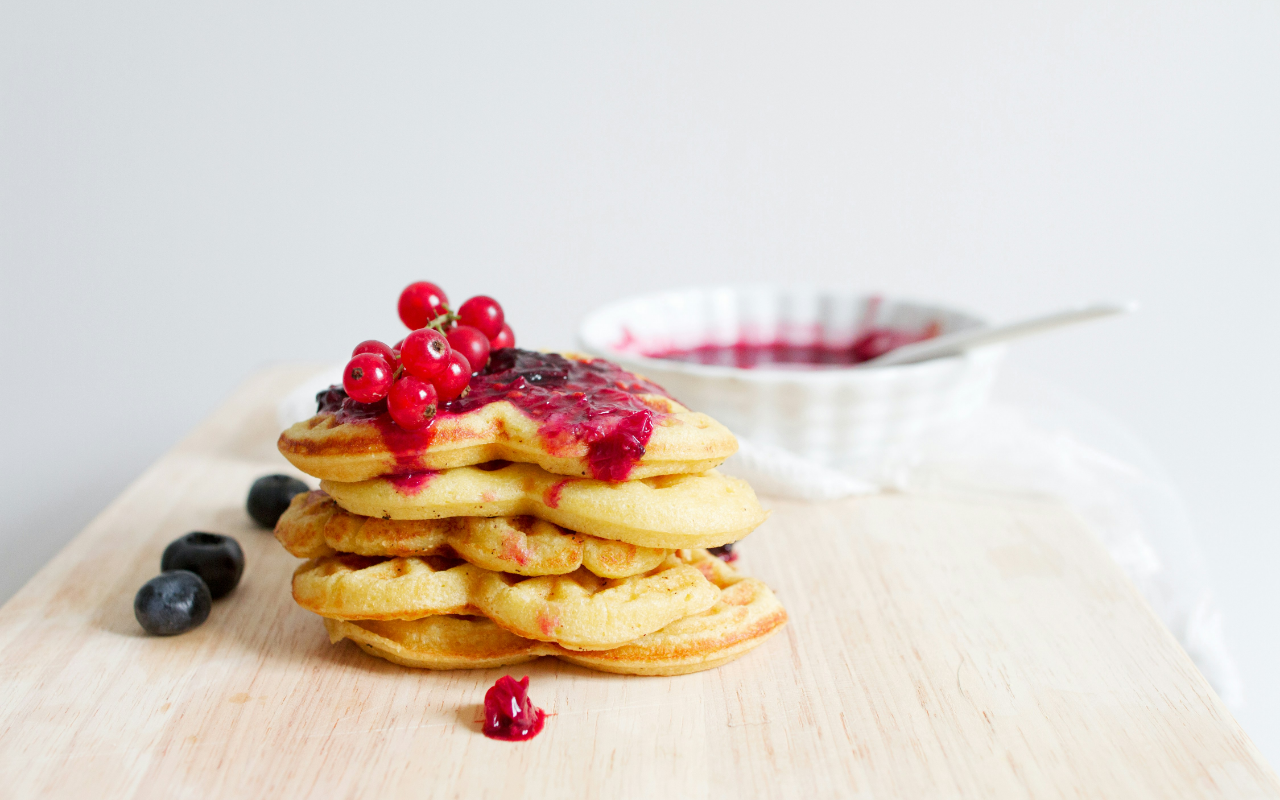
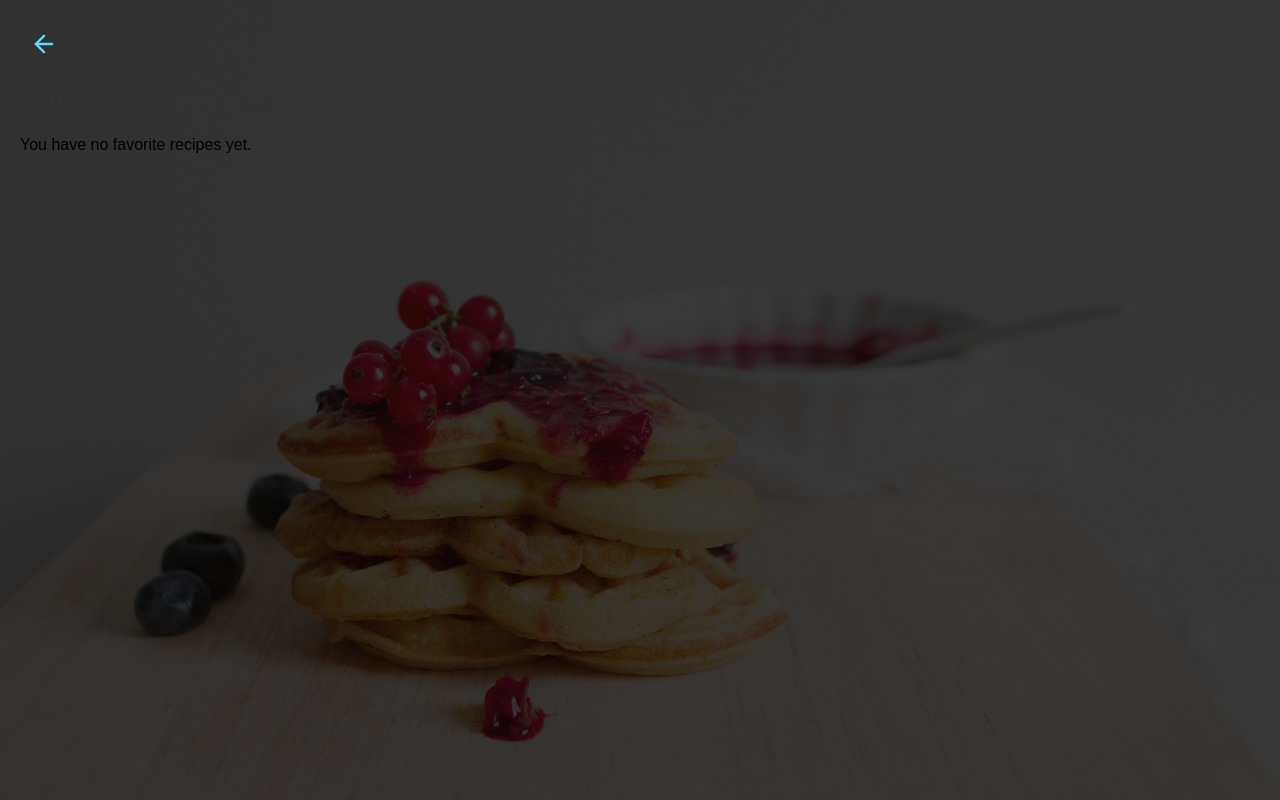
Before and after one commit to Aarcha1714/Dishdiscover, a React (Create React App) app: page /favorites in a window 1280 px wide. Before the commit this address had no page. Built offline with nearby package versions, Linux system fonts and the light colour scheme.

Commit message:
first commit

```diff
--- a/public/index.html
+++ b/public/index.html
@@ -24,7 +24,7 @@
       work correctly both with client-side routing and a non-root public URL.
       Learn how to configure a non-root public URL by running `npm run build`.
     -->
-    <title>React App</title>
+    <title>Dish Discover</title>
   </head>
   <body>
     <noscript>You need to enable JavaScript to run this app.</noscript>
--- a/src/App.js
+++ b/src/App.js
@@ -1,14 +1,24 @@
 import React from 'react';
+import { useState } from 'react';
 import { BrowserRouter as Router, Routes, Route } from 'react-router-dom';
 import Home from './pages/Home';
 import './App.css';
 import RecipeDetails from './pages/RecipeDetails';
+import Favorites from './pages/Favorites';
 
 const App = () => {
+  const [favoriteRecipes, setFavoriteRecipes] = useState([]);
   return (
     <Router>
       <Routes>
-        <Route path="/" element={<Home />} />
+      <Route
+          path="/"
+          element={<Home favoriteRecipes={favoriteRecipes} setFavoriteRecipes={setFavoriteRecipes} />}
+        />
+        <Route
+          path="/favorites"
+          element={<Favorites favoriteRecipes={favoriteRecipes} />}
+        />
         <Route path="/recipe/:id" element={<RecipeDetails />} />
       </Routes>
     </Router>
--- /dev/null
+++ b/src/pages/Favorites.js
@@ -0,0 +1,40 @@
+import React from 'react';
+import styles from './Favorites.module.css';
+import { useNavigate, useLocation  } from 'react-router-dom';
+import { FiArrowLeft } from 'react-icons/fi';
+
+const Favorites = ({ favoriteRecipes }) => {
+    const navigate = useNavigate();
+    const location = useLocation();
+  const previousSearch = location.state?.previousSearch || [];
+  const previousRecipes = location.state?.previousRecipes || [];
+  const handleBackClick = () => {
+    navigate('/', { state: { previousSearch, previousRecipes } });
+  };
+const handleRecipeClick = (id) => {
+    navigate(`/recipe/${id}`);
+};
+  return (
+    <div className={styles.container}>
+      <button className={styles.backButton} onClick={handleBackClick}>
+        <FiArrowLeft className={styles.arrowIcon} />
+      </button>
+      <h2>Your Favorite Recipes</h2>
+      {favoriteRecipes.length > 0 ? (
+        <div className={styles.recipesContainer}>
+          {favoriteRecipes.map((recipe) => (
+            <div key={recipe.id} onClick={() => handleRecipeClick(recipe.id)} className={styles.recipeCard}>
+              <h3>{recipe.title}</h3>
+              <img src={recipe.image} alt={recipe.title} className={styles.recipeImage} />
+              <p>Used Ingredients: {recipe.usedIngredientCount}</p>
+            </div>
+          ))}
+        </div>
+      ) : (
+        <p>You have no favorite recipes yet.</p>
+      )}
+    </div>
+  );
+};
+
+export default Favorites;
--- /dev/null
+++ b/src/pages/Favorites.module.css
@@ -0,0 +1,61 @@
+.container {
+    padding: 20px;
+  }
+
+  h2 {
+    margin-bottom: 20px;
+    color: #333;
+  }
+
+  .recipesContainer {
+    display: grid;
+    grid-template-columns: repeat(auto-fit, minmax(250px, 1fr)); /* Responsive grid */
+    gap: 24px; /* Larger gaps between cards */
+    padding: 10px;
+    width: 100%; /* Full width for alignment */
+  }
+
+  /* Individual recipe card styling */
+  .recipeCard {
+    border: 1px solid rgba(209, 213, 219, 0.3); /* Lighter border */
+    padding: 20px;
+    border-radius: 12px;
+    background: #ffffff; /* White background for contrast */
+    text-align: center;
+    box-shadow: 0 8px 20px rgba(0, 0, 0, 0.1); /* Deeper shadow */
+    transition: all 0.3s ease;
+    cursor: pointer;
+  }
+
+  .recipeCard:hover {
+    transform: translateY(-5px) scale(1.03); /* Slight zoom and lift on hover */
+    box-shadow: 0 10px 24px rgba(0, 0, 0, 0.2); /* Stronger hover shadow */
+  }
+
+
+  .recipeCard img {
+    width: 100%;
+    border-radius: 5px;
+    margin-bottom: 10px;
+  }
+
+  .backButton {
+    background: none;
+    border: none;
+    cursor: pointer;
+    padding: 10px;
+    margin-bottom: 20px;
+    display: flex;
+    align-items: center;
+    justify-content: flex-start;
+  }
+
+  .arrowIcon {
+    font-size: 28px;
+    color: #61dafb; /* Vibrant blue */
+    transition: transform 0.2s ease-in-out;
+  }
+
+  .backButton:hover .arrowIcon {
+    transform: translateX(-6px); /* Slide left on hover */
+  }
--- a/src/pages/Home.js
+++ b/src/pages/Home.js
@@ -3,19 +3,20 @@ import CreatableSelect from 'react-select/creatable';
 import styles from './Home.module.css';
 import { useNavigate, useLocation } from 'react-router-dom';
 import { TailSpin } from 'react-loader-spinner';
+import { FaHeart, FaRegHeart } from 'react-icons/fa';
 import data from './data';
 
-// const API_KEY = '6e837d10e4614b47a57625349a547e60';
-const API_KEY = 'db258a1c37374b2ab455c036a69e609a';
+const API_KEY = '6e837d10e4614b47a57625349a547e60';
+// const API_KEY = 'db258a1c37374b2ab455c036a69e609a';
 const INITIAL_SEARCH_QUERY = 'tomato'; // Example initial search query
 
-const Home = () => {
+const Home = ({favoriteRecipes, setFavoriteRecipes}) => {
   const [colourOptions, setColourOptions] = useState([]);
   const [selectedOptions, setSelectedOptions] = useState([]);
   console.log(selectedOptions.length);
   const [recipes, setRecipes] = useState([]);
   const [isLoading, setIsLoading] = useState(false);
-  console.log(recipes);
+  console.log(favoriteRecipes);
   const navigate = useNavigate();
   const location = useLocation();
   useEffect(() => {
@@ -102,7 +103,22 @@ const Home = () => {
   const handleRecipeClick = (id) => {
     navigate(`/recipe/${id}`, { state: { previousSearch: selectedOptions, previousRecipes: recipes } });
   };
+  const handleFavoriteClick = (recipe) => {
+    setFavoriteRecipes((prevFavorites) => {
+      // Check if the recipe already exists in favorites
+      const isFavorite = prevFavorites.some(favRecipe => favRecipe.id === recipe.id);
 
+      if (isFavorite) {
+        // Remove the recipe from favorites
+        return prevFavorites.filter(favRecipe => favRecipe.id !== recipe.id);
+      } else {
+        // Add the recipe to favorites
+        return [...prevFavorites, recipe];
+      }
+    });
+  };
+
+  const isFavorite = (recipeId) => favoriteRecipes?.length&&favoriteRecipes?.some(recipe => recipe.id === recipeId);
   return (
       <div className={styles.container}>
         {/* Search Box Section */}
@@ -110,6 +126,11 @@ const Home = () => {
         {/* Add your logo image here */}
         <img src="/1.png" alt="DishDiscover Logo" className={styles.logo} />
         <p className={styles.logoText}>Find the best recipes using your favorite ingredients!</p>
+        <FaHeart
+          className={styles.favoriteIcon}
+          color="red"
+          onClick={() => navigate('/favorites')}
+        />
         </div>
         {/* <div>DishDiscover</div> */}
         <div className={styles.selectButtonWrapper}>
@@ -145,20 +166,24 @@ const Home = () => {
         recipes.length > 0 && (
           <div className={styles.recipesContainer}>
             {recipes.map((recipe) => (
+              <div key={recipe.id} className={styles.recipeCard} onClick={() => handleRecipeClick(recipe.id)}>
                 <div
-              key={recipe.id}
-              className={styles.recipeCard}
-              onClick={() => handleRecipeClick(recipe.id)}
+                  className={styles.favoriteIcon}
+                  onClick={(e) => {
+                    e.stopPropagation();
+                    handleFavoriteClick(recipe);
+                  }}
                 >
+                 {isFavorite(recipe.id) ? <FaHeart color="red" /> : <FaRegHeart color="gray" />}
+                </div>
                 <h3>{recipe.title}</h3>
                 <img src={recipe.image} alt={recipe.title} className={styles.recipeImage} />
                 <p>Used Ingredients: {recipe.usedIngredientCount}</p>
-              {/* <p>Missed Ingredients: {recipe.missedIngredientCount}</p> */}
               </div>
             ))}
           </div>
-      ))}
-
+        )
+      )}
     </div>
   );
 };
--- a/src/pages/Home.module.css
+++ b/src/pages/Home.module.css
@@ -162,3 +162,15 @@
   max-width: 150px; /* Limits the width to 150px */
   height: auto; /* Maintains the aspect ratio */
 }
+
+.recipeCard {
+  position: relative; /* Make this relative so we can position the favorite icon inside it */
+  /* Other styles for the card */
+}
+
+.favoriteIcon {
+  position: absolute; /* Position it absolutely inside the recipe card */
+  top: 10px; /* Distance from the top of the card */
+  right: 10px; /* Distance from the right edge of the card */
+  cursor: pointer; /* Change cursor to indicate it's clickable */
+}
--- a/src/pages/RecipeDetails.js
+++ b/src/pages/RecipeDetails.js
@@ -77,9 +77,12 @@ const RecipeDetails = () => {
             ))}
           </ul>
           <div className={styles.head}>Instructions:</div>
-          <p className={styles.instructions}>
-            {recipeDetails.instructions || 'No instructions available.'}
-          </p>
+          <p
+          className={styles.instructions}
+          dangerouslySetInnerHTML={{
+            __html: recipeDetails.instructions || 'No instructions available.',
+          }}
+        ></p>
         </div>
       ) : (
         <p>No recipe details available.</p>
--- a/src/pages/RecipeDetails.module.css
+++ b/src/pages/RecipeDetails.module.css
@@ -13,7 +13,7 @@
 
 /* Adding background image to the whole page */
 body {
-  background: url('/public/bg4.jpg') no-repeat center center fixed;
+  background:  linear-gradient(135deg, rgba(8, 7, 7, 0.8), rgba(8, 7, 7, 0.8)), url('/public/bg4.jpg') no-repeat center center fixed;
   background-size: cover;
   margin: 0;
   padding: 0;
```
Also changed, not shown: 1 other file (tests, documents, lock files or other folders). Lines whose indentation alone changed are shown as unchanged.
